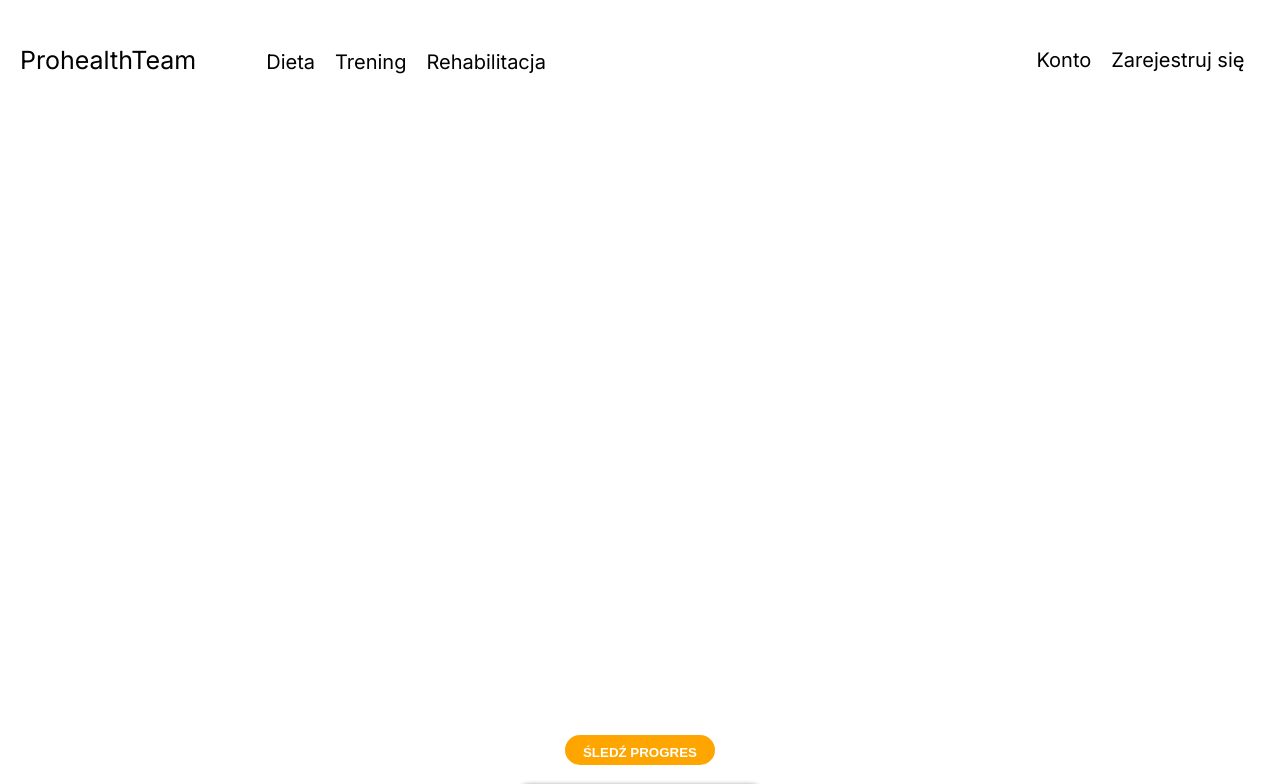
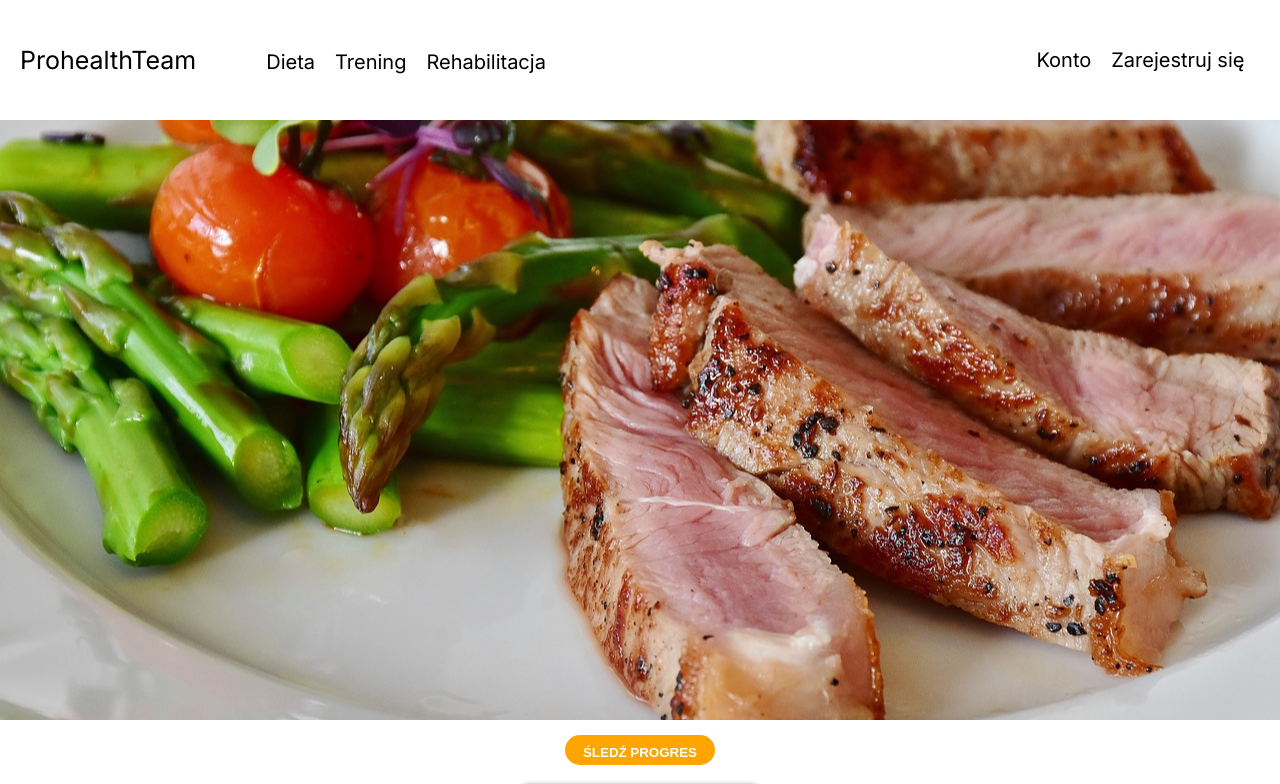
Before and after one commit to Pawko23/ProhealthTeam, a React (Create React App) app: page /diet in a window 1280 px wide. Shown: the top 784 px of the page. Built offline with nearby package versions, Linux system fonts and the light colour scheme.

Commit message:
Set gradient parameter to be optional

```diff
--- a/src/components/Header.js
+++ b/src/components/Header.js
@@ -3,7 +3,7 @@ import HeaderStyles from '../styles/Header.module.css'
 
 const Header = ( {heroImage, gradient, title} ) => {
     const image = {
-        backgroundImage: `${gradient}, url(${heroImage})`
+        backgroundImage: gradient ? `${gradient}, url(${heroImage})` : `url(${heroImage})`
     }
 
     return (
```
